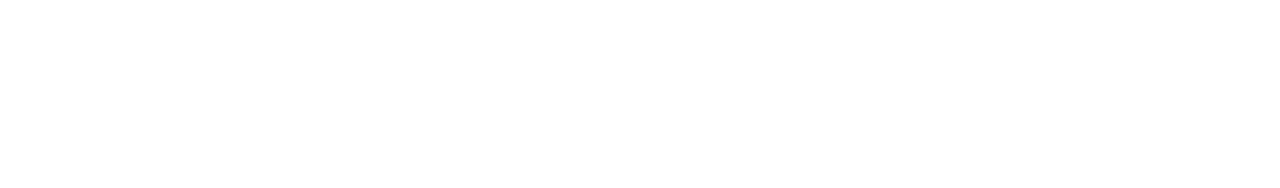
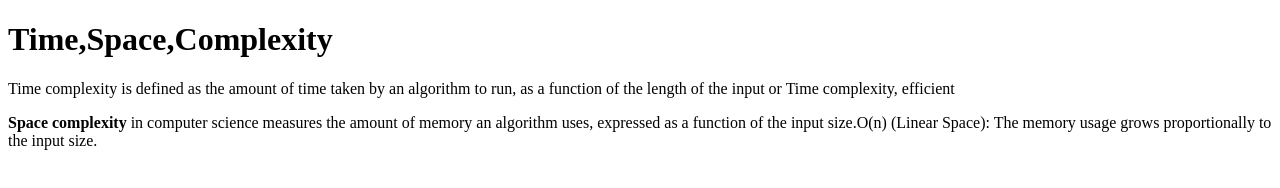
Before and after one commit to acciojob/time-and-space-complexity-avinashdayal, a website: page main.html in a window 1280 px wide. Drawn offline with Linux system fonts and the light colour scheme.

Commit message:
created a submission

```diff
--- a/main.html
+++ b/main.html
@@ -8,6 +8,9 @@
 
 <body>
 	<!-- the entire body must be written by student -->
+	<h1>Time,Space,Complexity</h1>
+	<p>Time complexity is defined as the amount of time taken by an algorithm to run, as a function of the length of the input or Time complexity, efficient</p>
+	<p><b>Space complexity</b> in computer science measures the amount of memory an algorithm uses, expressed as a function of the input size.O(n) (Linear Space): The memory usage grows proportionally to the input size. </p>
     <script type="text/javascript" src="./script.js">
 </script>
 
```
